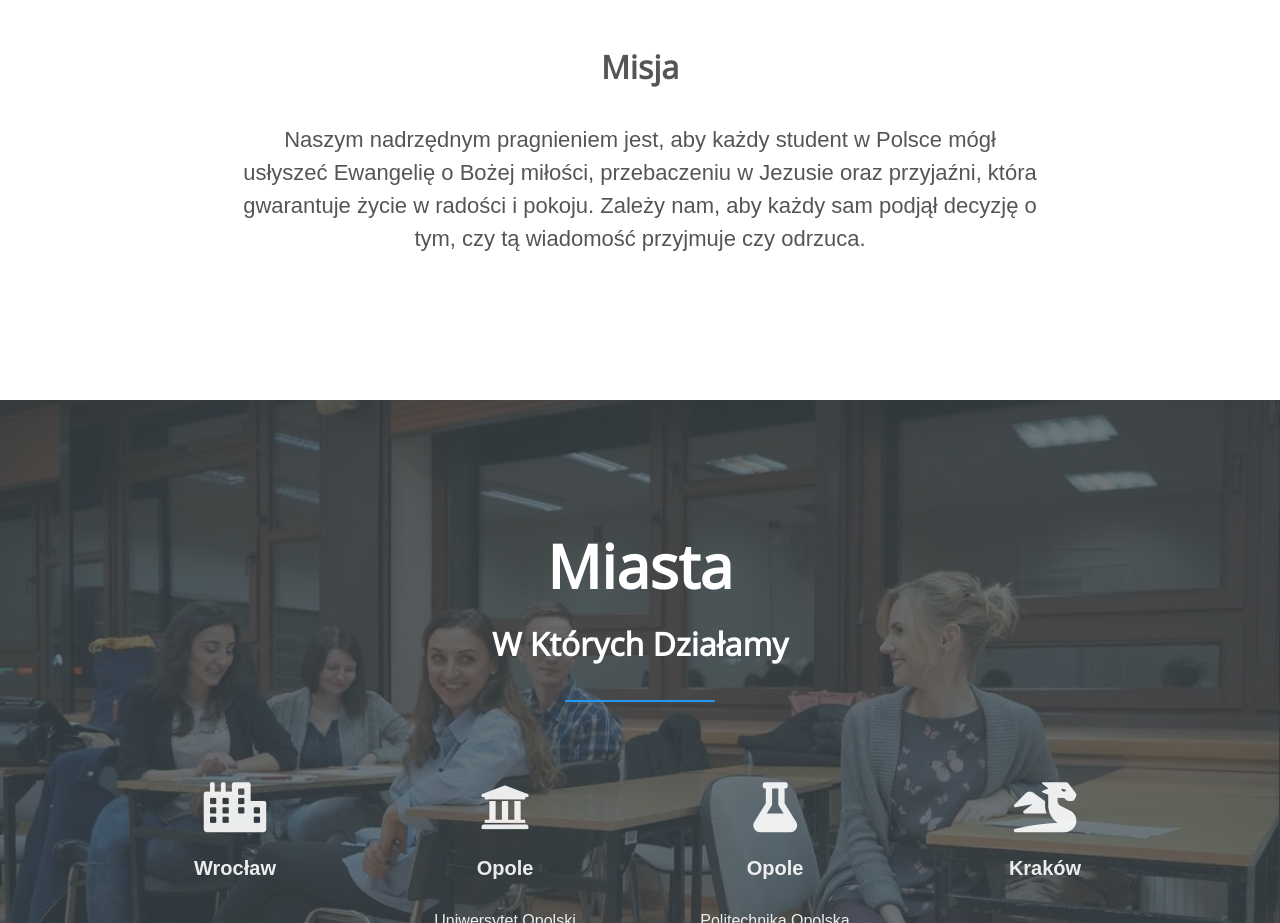
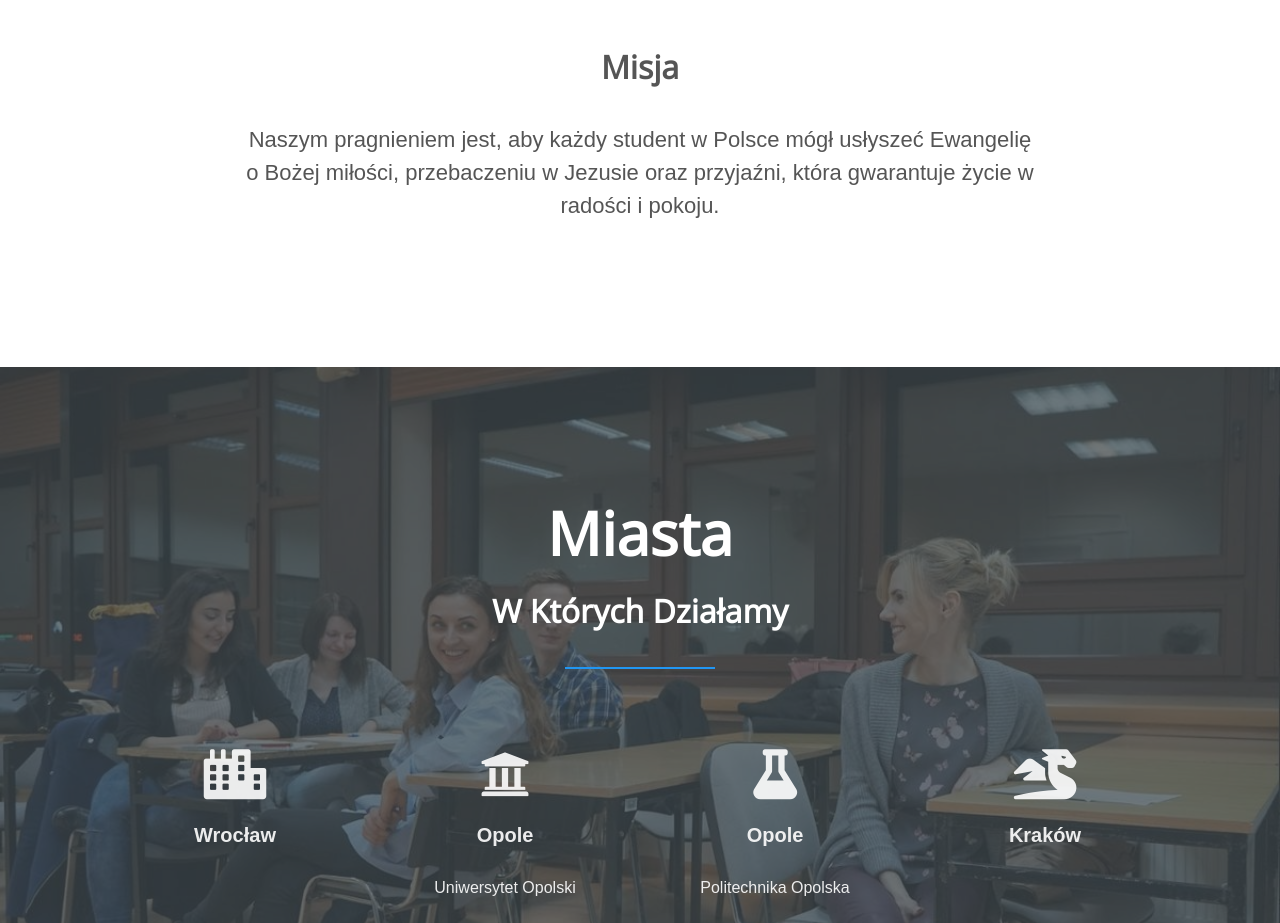
Before and after one commit to kapone89/one-way-website, a plain HTML site: page index.html in a window 1280 px wide. Shown: the part 880-1803 px from the top of the page. Drawn offline with nearby package versions, Linux system fonts and the light colour scheme.

Commit message:
Reword mission

```diff
--- a/index.html
+++ b/index.html
@@ -55,8 +55,11 @@
 
   <section class="reviews" id="misja">
     <h3 class="title">Misja</h3>
-    <p class="quote">Naszym nadrzędnym pragnieniem jest, aby każdy student w Polsce mógł usłyszeć Ewangelię o Bożej miłości, przebaczeniu w Jezusie oraz przyjaźni, która gwarantuje życie w radości i pokoju. Zależy nam, aby każdy sam podjął decyzję o
-      tym, czy tą wiadomość przyjmuje czy odrzuca.</p>
+    <p class="quote">
+      Naszym pragnieniem jest, aby każdy student w Polsce mógł usłyszeć
+      Ewangelię o Bożej miłości, przebaczeniu w Jezusie oraz przyjaźni, która
+      gwarantuje życie w radości i pokoju.
+    </p>
   </section>
 
   <section class="features light-font" id="miasta">
```
